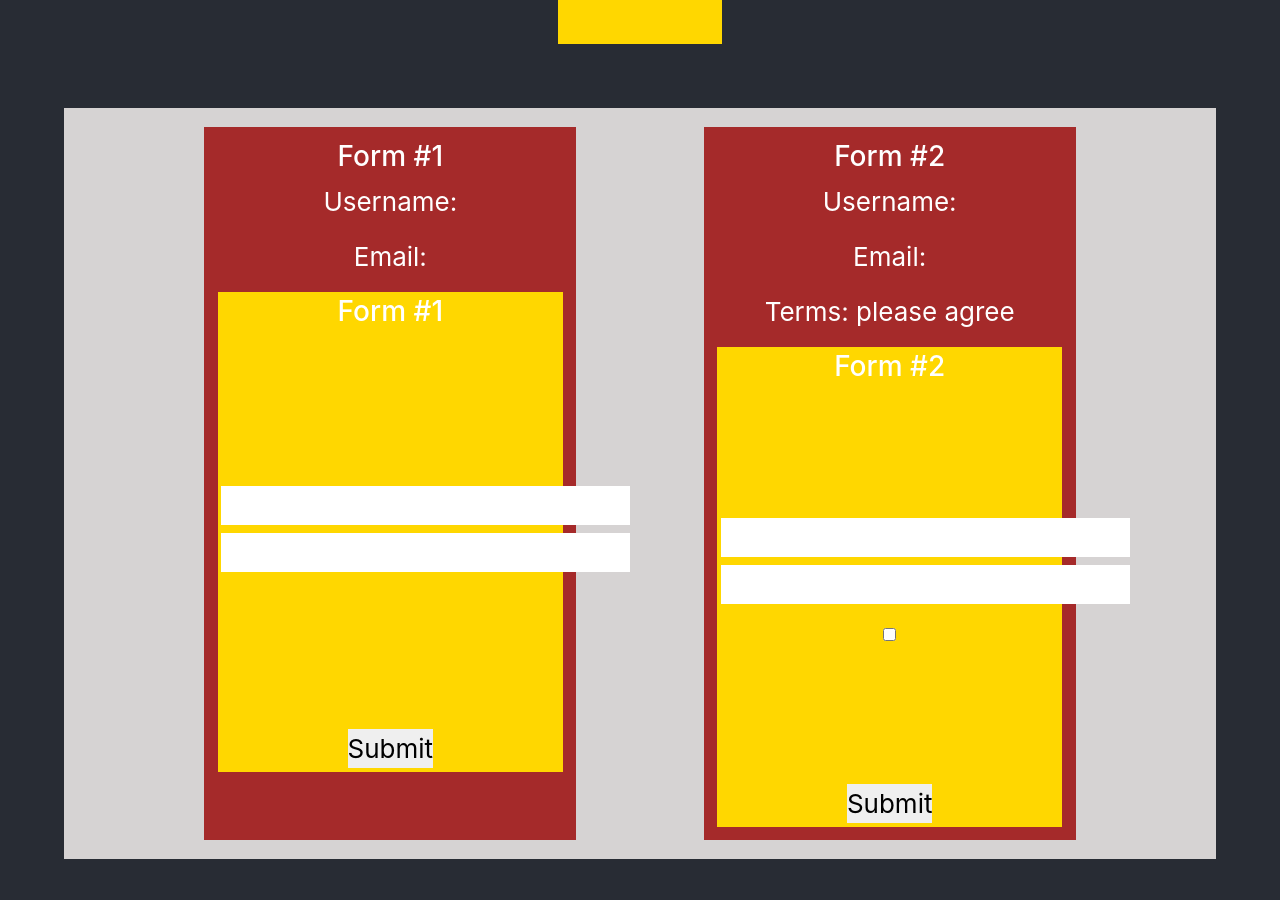
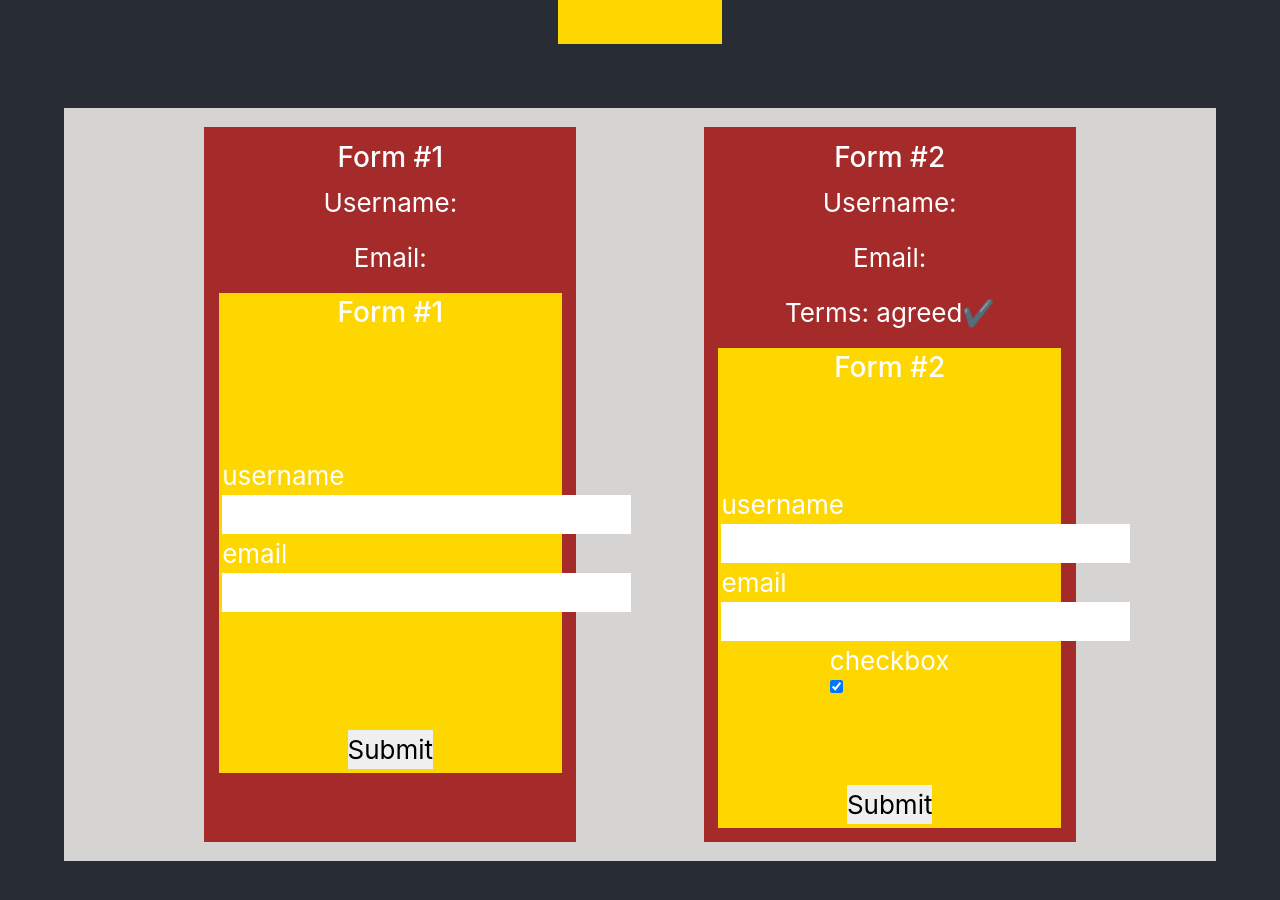
Before and after one commit to DustinThewind505/login-practice, a React (Create React App) app in the folder react-practice/: page /page3 in a window 1280 px wide. Shown: the part 560-1460 px from the top of the page. Built offline with nearby package versions, Linux system fonts and the light colour scheme.

Commit message:
added labels

```diff
--- a/react-practice/src/App.css
+++ b/react-practice/src/App.css
@@ -62,6 +62,13 @@
 /* .counter-buttons, .color-picker-buttons, .rick-and-morty-buttons, .dog-api-buttons {
   display: flex;
 } */
+
+label {
+  margin: 0 auto;
+  display: flex;
+  flex-direction: column;
+  align-items: flex-start;
+}
 
 ul {
   display: flex;
@@ -191,7 +198,7 @@ a:hover {
   width: 33%;
   padding: 1%;
   background-color: brown;
-  border: 2px solid brown;
+  border: 3px solid brown;
 }
 
 form {
@@ -209,7 +216,7 @@ form {
 }
 
 .form-container:hover {
-  border: 2px solid black;
+  border: 3px solid black;
   box-shadow: 0 10px 20px rgba(0, 0, 0, 0.3);
   transform: translateY(-1px);
 }
--- a/react-practice/src/components/PAGE3/forms/form1.js
+++ b/react-practice/src/components/PAGE3/forms/form1.js
@@ -45,10 +45,10 @@ function Form1(props) {
             <form onSubmit={handleSubmit}>
             <h3>Form #1</h3>
             <section className='form-body'>
-                <label>
+                <label>username
                     <input type='text' name='username'  onChange={handleChange}  />
                 </label>
-                <label>
+                <label>email
                     <input type='text' name='email'  onChange={handleEmail} />
                 </label>
             </section>
--- a/react-practice/src/components/PAGE3/forms/form2.js
+++ b/react-practice/src/components/PAGE3/forms/form2.js
@@ -7,7 +7,7 @@ function Form2(props) {
     const [formData, setFormData] = useState({
         username: "",
         email: "",
-        agree: false
+        agree: true
     })
 
 
@@ -23,6 +23,11 @@ function Form2(props) {
     const handleSubmit = e => {
         e.preventDefault();
         props.setDisplayForm(formData)
+        setFormData({
+            username: "",
+            email: "",
+            agree: false
+        })
     }
 
 
@@ -33,7 +38,7 @@ function Form2(props) {
             <p>Username: {formData.username}</p>
             <p>Email: {formData.email}</p>
             <p>Terms: {formData.agree ? "agreed✔" : "please agree"}</p>
-            <FormTwo formData={formData} setFormData={setFormData} handleSubmit={handleSubmit} handleChange={handleChange}/>
+            <FormTwo formData={formData} setFormData={setFormData} handleSubmit={handleSubmit} handleChange={handleChange} />
         </div>
     )
 }
--- a/react-practice/src/components/PAGE3/forms/form2A.js
+++ b/react-practice/src/components/PAGE3/forms/form2A.js
@@ -11,13 +11,13 @@ function FormTwo(props) {
         <form className='form' onSubmit={props.handleSubmit}>
             <h3>Form #2</h3>
             <section className='form-body'>
-                <label>
+                <label>username
                     <input type="text" name="username" onChange={props.handleChange}/>
                 </label>
-                <label>
+                <label>email
                     <input type="email" name='email' onChange={props.handleChange}/>
                 </label>
-                <label>
+                <label>checkbox
                     <input type="checkbox" name='checkbox' checked={props.formData.agree} onChange={props.handleChange}/>
                 </label>
             </section>
```
